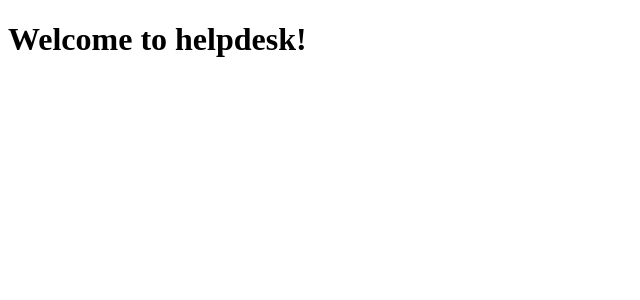
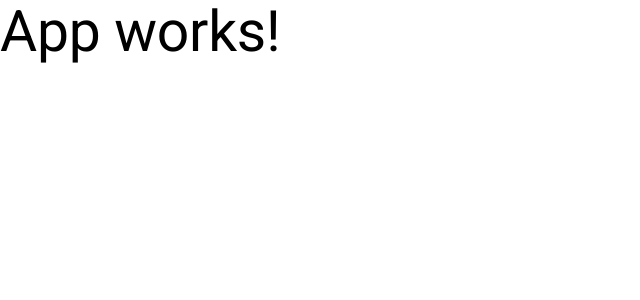
Before and after one commit to kauank8/HelpDesk-Front, an Angular app: page / in a window 1280 px wide. Shown: the top 300 px of the page, without its empty margins (0-640 px from the left). Built offline with nearby package versions, Linux system fonts and the light colour scheme.

Commit message:
Configurando angular

```diff
--- a/angular.json
+++ b/angular.json
@@ -7,8 +7,8 @@
       "projectType": "application",
       "schematics": {
         "@schematics/angular:component": {
-          "inlineTemplate": true,
-          "inlineStyle": true,
+          "inlineTemplate": false,
+          "inlineStyle": false,
           "skipTests": true
         },
         "@schematics/angular:class": {
@@ -54,6 +54,7 @@
               }
             ],
             "styles": [
+              "@angular/material/prebuilt-themes/azure-blue.css",
               "src/styles.css"
             ],
             "scripts": [],
--- a/package.json
+++ b/package.json
@@ -11,10 +11,12 @@
   "private": true,
   "dependencies": {
     "@angular/animations": "^18.2.0",
+    "@angular/cdk": "^18.2.3",
     "@angular/common": "^18.2.0",
     "@angular/compiler": "^18.2.0",
     "@angular/core": "^18.2.0",
     "@angular/forms": "^18.2.0",
+    "@angular/material": "^18.2.3",
     "@angular/platform-browser": "^18.2.0",
     "@angular/platform-browser-dynamic": "^18.2.0",
     "@angular/platform-server": "^18.2.0",
--- /dev/null
+++ b/src/app/app.component.html
@@ -0,0 +1 @@
+<h1> App works!</h1>
--- a/src/app/app.component.ts
+++ b/src/app/app.component.ts
@@ -5,12 +5,7 @@
   selector: 'app-root',
   standalone: true,
   imports: [RouterOutlet],
-  template: `
-    <h1>Welcome to {{title}}!</h1>
-
-    <router-outlet />
-  `,
-  styles: [],
+  templateUrl: 'app.component.html'
 })
 export class AppComponent {
   title = 'helpdesk';
--- a/src/app/app.config.ts
+++ b/src/app/app.config.ts
@@ -3,7 +3,8 @@
 
 import { routes } from './app.routes';
 import { provideClientHydration } from '@angular/platform-browser';
+import { provideAnimationsAsync } from '@angular/platform-browser/animations/async';
 
 export const appConfig: ApplicationConfig = {
-  providers: [provideZoneChangeDetection({ eventCoalescing: true }), provideRouter(routes), provideClientHydration()]
+  providers: [provideZoneChangeDetection({ eventCoalescing: true }), provideRouter(routes), provideClientHydration(), provideAnimationsAsync()]
 };
--- a/src/index.html
+++ b/src/index.html
@@ -6,8 +6,10 @@
   <base href="/">
   <meta name="viewport" content="width=device-width, initial-scale=1">
   <link rel="icon" type="image/x-icon" href="favicon.ico">
+  <link href="https://fonts.googleapis.com/css2?family=Roboto:wght@300;400;500&display=swap" rel="stylesheet">
+  <link href="https://fonts.googleapis.com/icon?family=Material+Icons" rel="stylesheet">
 </head>
-<body>
+<body class="mat-typography">
   <app-root></app-root>
 </body>
 </html>
--- a/src/styles.css
+++ b/src/styles.css
@@ -1 +1,4 @@
 /* You can add global styles to this file, and also import other style files */
+
+html, body { height: 100%; }
+body { margin: 0; font-family: Roboto, "Helvetica Neue", sans-serif; }
--- a/tsconfig.json
+++ b/tsconfig.json
@@ -4,7 +4,7 @@
   "compileOnSave": false,
   "compilerOptions": {
     "outDir": "./dist/out-tsc",
-    "strict": true,
+    "strict": false,
     "noImplicitOverride": true,
     "noPropertyAccessFromIndexSignature": true,
     "noImplicitReturns": true,
```
Also changed, not shown: 1 other file (tests, documents, lock files or other folders).
